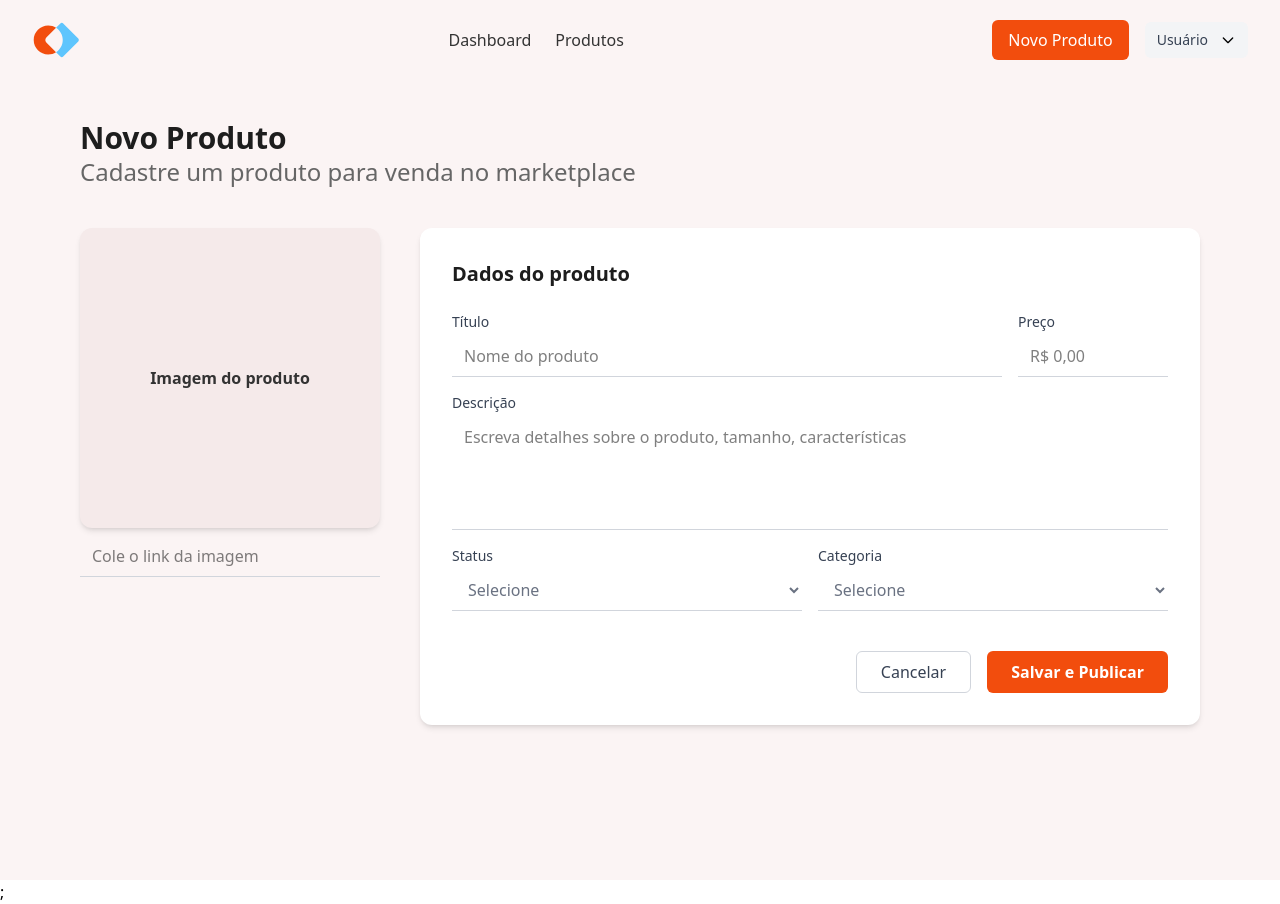
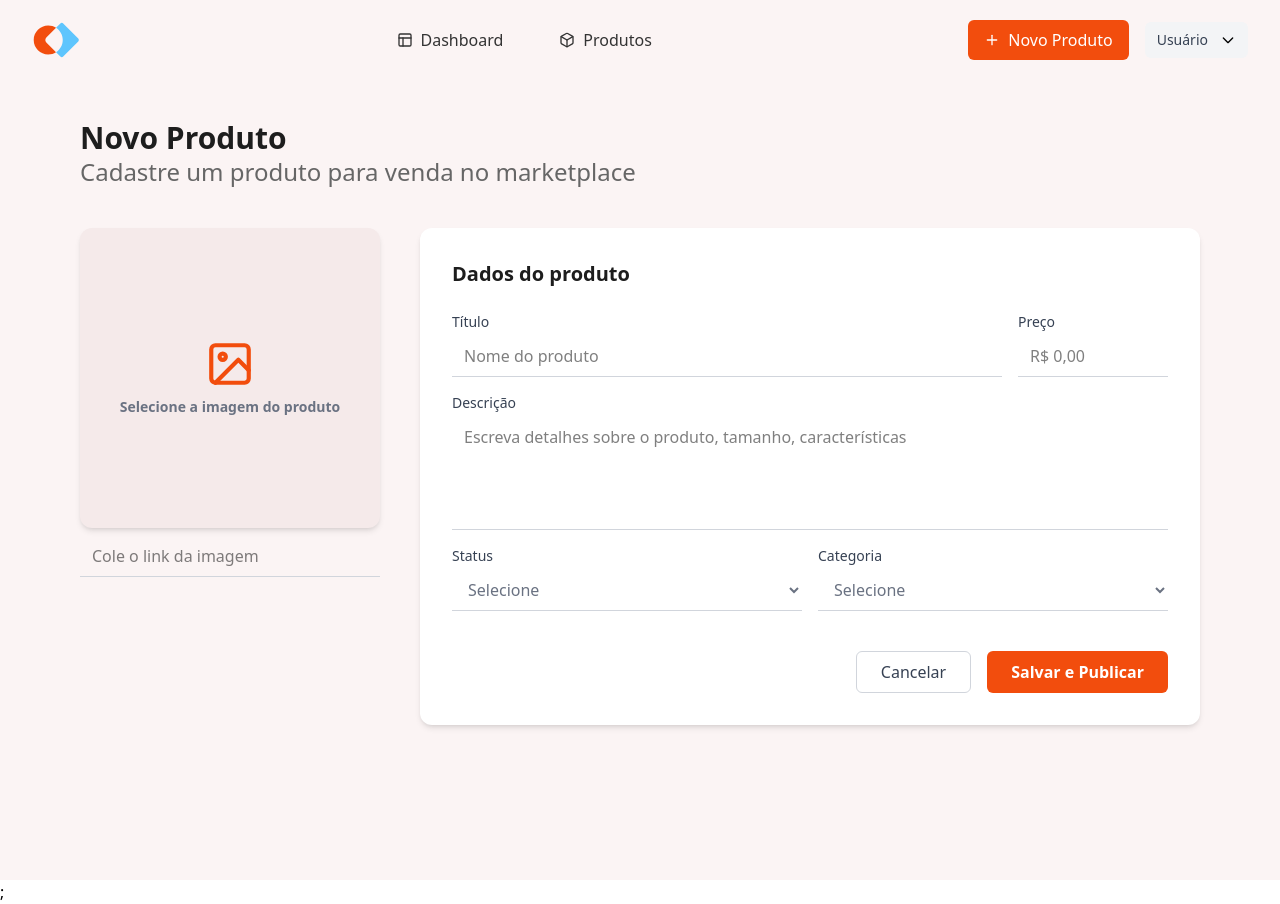
Before and after one commit to fbmcarmo/painel-controle-vendedor, a Next.js app: page /cadastrarProduto in a window 1280 px wide. Built offline with nearby package versions, Linux system fonts and the light colour scheme.

Commit message:
Novas alterações

```diff
--- a/package.json
+++ b/package.json
@@ -9,10 +9,12 @@
     "lint": "next lint"
   },
   "dependencies": {
+    "@hugeicons/react": "^1.0.5",
     "axios": "^1.10.0",
     "next": "15.4.1",
     "react": "19.1.0",
     "react-dom": "19.1.0",
+    "react-icons": "^5.5.0",
     "react-toastify": "^11.0.5",
     "recharts": "^3.1.0"
   },
--- a/src/components/Header/index.jsx
+++ b/src/components/Header/index.jsx
@@ -1,4 +1,6 @@
 import { useState, useEffect } from "react";
+import { useRouter } from "next/router";
+import { FiPlus, FiBox, FiLayout } from "react-icons/fi";
 
 export default function Header() {
     const [open, setOpen] = useState(false);
@@ -6,6 +8,7 @@ export default function Header() {
     const [userFoto, setUserFoto] = useState("");
     const [showTooltip, setShowTooltip] = useState(false);
     const [hoverTimeout, setHoverTimeout] = useState(null);
+    const router = useRouter();
 
     useEffect(() => {
         const nome = localStorage.getItem("usuario");
@@ -19,7 +22,7 @@ export default function Header() {
         localStorage.removeItem("usuario");
         localStorage.removeItem("userId");
         localStorage.removeItem("fotoPerfil");
-        window.location.href = "/login";
+        router.push("/login");
     }
 
     const handleMouseEnter = () => {
@@ -38,22 +41,32 @@ export default function Header() {
         <header className="w-full bg-[#FBF4F4] flex items-center justify-between px-8 py-4">
             <div
                 className="flex items-center gap-2 cursor-pointer"
-                onClick={() => (window.location.href = "/")}
+                onClick={() => router.push("/")}
             >
                 <img src="/logo.svg" alt="logo" className="w-12 h-12" />
             </div>
 
             <div className="flex items-center gap-6">
                 <button
-                    className="text-[#333] font-medium hover:text-[#555]"
-                    onClick={() => (window.location.href = "/dashboard")}
+                    className={`flex items-center gap-2 font-medium px-4 py-2 rounded-md ${
+                        router.pathname === "/dashboard"
+                            ? "bg-[#F5EAEA] text-[#F24D0D]"
+                            : "text-[#333] hover:text-[#555]"
+                    }`}
+                    onClick={() => router.push("/dashboard")}
                 >
+                    <FiLayout className="w-4 h-4" />
                     Dashboard
                 </button>
                 <button
-                    className="text-[#333] font-medium hover:text-[#555]"
-                    onClick={() => (window.location.href = "/")}
+                    className={`flex items-center gap-2 font-medium px-4 py-2 rounded-md ${
+                        router.pathname === "/"
+                            ? "bg-[#F5EAEA] text-[#F24D0D]"
+                            : "text-[#333] hover:text-[#555]"
+                    }`}
+                    onClick={() => router.push("/")}
                 >
+                    <FiBox className="w-4 h-4" />
                     Produtos
                 </button>
             </div>
@@ -61,11 +74,12 @@ export default function Header() {
             <div className="relative flex items-center gap-4">
                 <div className="relative">
                     <button
-                        className="bg-[#F24D0D] hover:bg-[#F24D0D]/80 text-white px-4 py-2 rounded-md relative"
-                        onClick={() => (window.location.href = "/cadastrarProduto")}
+                        className="flex items-center gap-2 bg-[#F24D0D] hover:bg-[#F24D0D]/80 text-white px-4 py-2 rounded-md relative"
+                        onClick={() => router.push("/cadastrarProduto")}
                         onMouseEnter={handleMouseEnter}
                         onMouseLeave={handleMouseLeave}
                     >
+                        <FiPlus className="w-4 h-4" />
                         Novo Produto
                         {showTooltip && (
                             <span className="absolute -bottom-10 left-1/2 transform -translate-x-1/2 bg-black text-white text-xs px-3 py-1 rounded shadow">
--- a/src/pages/cadastrarProduto/index.jsx
+++ b/src/pages/cadastrarProduto/index.jsx
@@ -3,6 +3,7 @@ import { useState } from "react";
 import PageWrapper from "@/components/PageWrapper";
 import { useRouter } from "next/router";
 import { toast } from "react-toastify";
+import { FiImage } from "react-icons/fi";
 
 export default function CadastrarProduto() {
     const [imagemPreview, setImagemPreview] = useState("");
@@ -65,17 +66,23 @@ export default function CadastrarProduto() {
 
                     <div className="flex w-full max-w-[1200px] gap-10 px-10 pb-20">
                         <div className="flex flex-col gap-2 w-[300px]">
-                            <div className="w-full h-[300px] bg-[#F5EAEA] rounded-xl shadow-md flex items-center justify-center text-center text-[#333] font-semibold cursor-pointer overflow-hidden">
+                            <div className="w-full h-[300px] bg-[#F5EAEA] rounded-xl shadow-md
+                            flex items-center justify-center text-center text-[#333] font-semibold cursor-pointer overflow-hidden">
                                 {imagemPreview ? (
-                                    <img src={imagemPreview} alt="Pré-visualização" className="w-full h-full object-cover rounded-xl" />
+                                    <img src={imagemPreview} alt="Pré-visualização" className="w-full
+                                    h-full object-cover rounded-xl" />
                                 ) : (
-                                    <span>Imagem do produto</span>
+                                    <div className="flex flex-col items-center justify-center gap-2 text-[#F24D0D]">
+                                        <FiImage size={50} />
+                                        <span className="text-sm text-gray-500">Selecione a imagem do produto</span>
+                                    </div>
                                 )}
                             </div>
                             <input
                                 type="text"
                                 placeholder="Cole o link da imagem"
-                                className="border-b border-gray-300 focus:border-[#F24D0D] outline-none px-3 py-2 bg-transparent"
+                                className="border-b border-gray-300 focus:border-[#F24D0D]
+                                outline-none px-3 py-2 bg-transparent"
                                 value={banner}
                                 onChange={(e) => {
                                     setImagemPreview(e.target.value);
@@ -96,7 +103,8 @@ export default function CadastrarProduto() {
                                             placeholder="Nome do produto"
                                             value={titulo}
                                             onChange={(e) => setTitulo(e.target.value)}
-                                            className="border-b border-gray-300 focus:border-[#F24D0D] outline-none px-3 py-2 bg-transparent"
+                                            className="border-b border-gray-300 focus:border-[#F24D0D]
+                                            outline-none px-3 py-2 bg-transparent"
                                         />
                                     </div>
                                     <div className="flex flex-col w-[150px]">
@@ -106,7 +114,8 @@ export default function CadastrarProduto() {
                                             placeholder="R$ 0,00"
                                             value={preco}
                                             onChange={(e) => setPreco(e.target.value)}
-                                            className="border-b border-gray-300 focus:border-[#F24D0D] outline-none px-3 py-2 bg-transparent"
+                                            className="border-b border-gray-300 focus:border-[#F24D0D]
+                                            outline-none px-3 py-2 bg-transparent"
                                         />
                                     </div>
                                 </div>
@@ -117,7 +126,8 @@ export default function CadastrarProduto() {
                                         placeholder="Escreva detalhes sobre o produto, tamanho, características"
                                         value={descricao}
                                         onChange={(e) => setDescricao(e.target.value)}
-                                        className="w-full border-b border-gray-300 focus:border-[#F24D0D] outline-none px-3 py-2 resize-none bg-transparent"
+                                        className="w-full border-b border-gray-300 focus:border-[#F24D0D]
+                                        outline-none px-3 py-2 resize-none bg-transparent"
                                         rows={4}
                                     />
                                 </div>
@@ -126,7 +136,8 @@ export default function CadastrarProduto() {
                                     <div className="flex flex-col flex-1">
                                         <label className="text-sm text-gray-700 mb-1">Status</label>
                                         <select
-                                            className="border-b border-gray-300 focus:border-[#F24D0D] outline-none px-3 py-2 bg-transparent text-gray-500"
+                                            className="border-b border-gray-300 focus:border-[#F24D0D]
+                                            outline-none px-3 py-2 bg-transparent text-gray-500"
                                             value={estado}
                                             onChange={(e) => setEstado(e.target.value)}
                                         >
@@ -139,7 +150,8 @@ export default function CadastrarProduto() {
                                     <div className="flex flex-col flex-1">
                                         <label className="text-sm text-gray-700 mb-1">Categoria</label>
                                         <select
-                                            className="border-b border-gray-300 focus:border-[#F24D0D] outline-none px-3 py-2 bg-transparent text-gray-500"
+                                            className="border-b border-gray-300 focus:border-[#F24D0D]
+                                            outline-none px-3 py-2 bg-transparent text-gray-500"
                                             value={categoria}
                                             onChange={(e) => setCategoria(e.target.value)}
                                         >
@@ -159,8 +171,8 @@ export default function CadastrarProduto() {
                                 <button
                                     type="button"
                                     onClick={handleCancel}
-                                    className="px-6 py-2 rounded-md border border-gray-300
-                                     text-gray-700 hover:bg-gray-100 transition"
+                                    className="px-6 py-2 rounded-md border
+                                     border-gray-300 text-gray-700 hover:bg-gray-100 transition"
                                 >
                                     Cancelar
                                 </button>
```
Also changed, not shown: src/pages/editarProduto/[id].jsx (+72 -2 lines), src/pages/index.jsx (+16 -2 lines), 1 other file (tests, documents, lock files or other folders).
